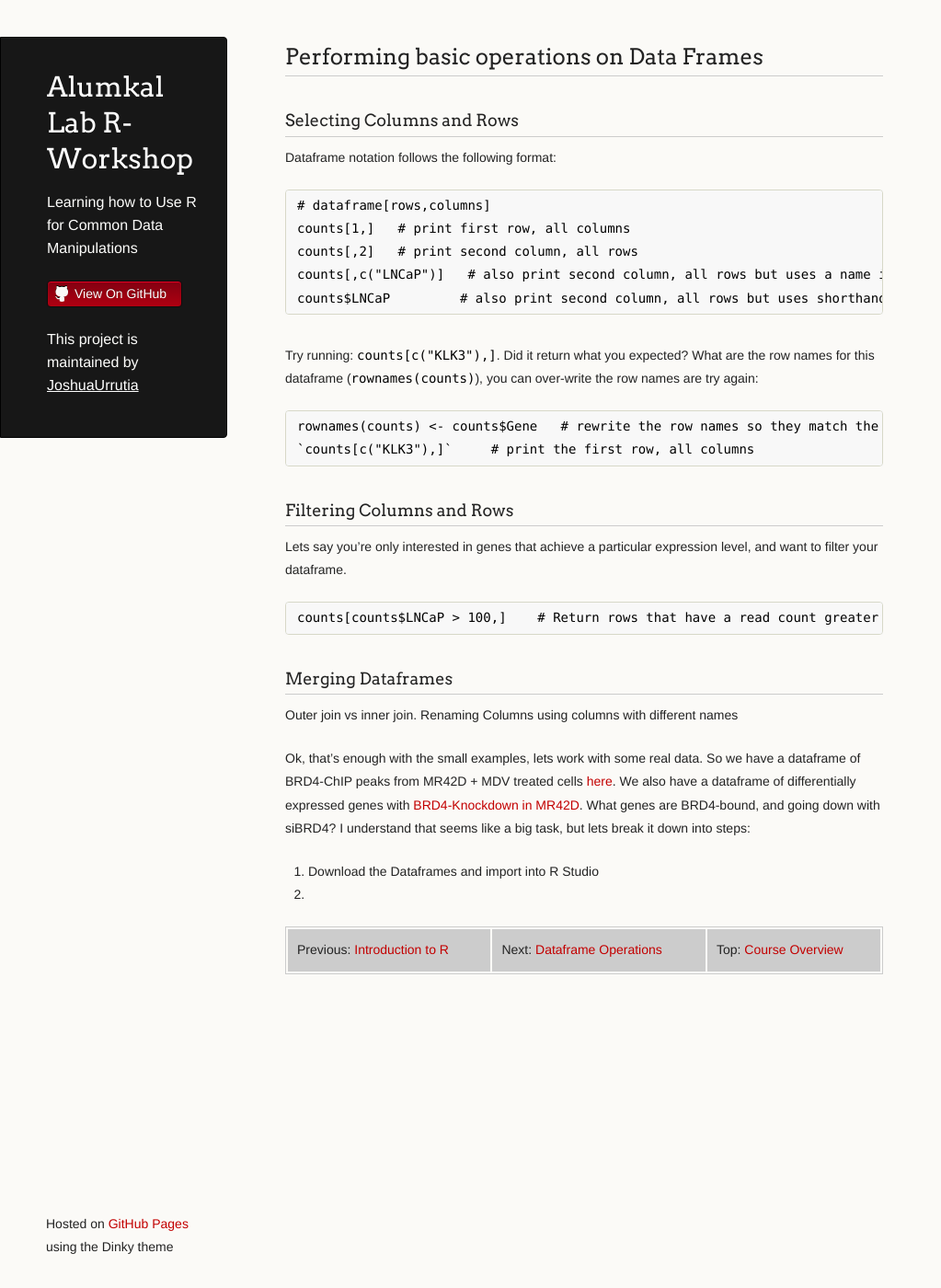
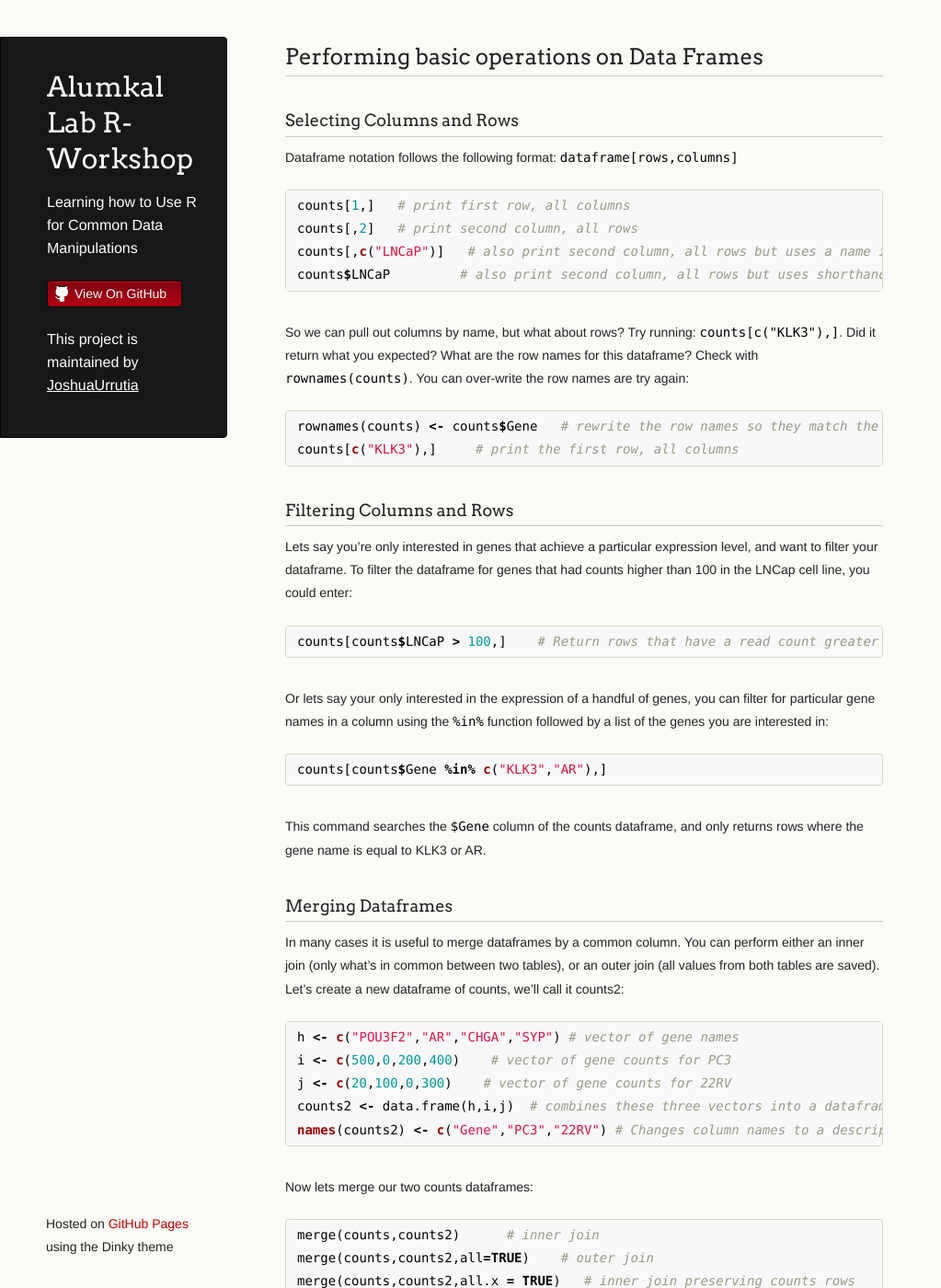
Before and after one commit to JoshuaUrrutia/R_Workshop, a Jekyll site: the page built from docs/dataframe_ops.md, in a window 1280 px wide and 1400 px high. Shown: the whole window at 92% size, without its empty margins (0-1023 px from the left). Built offline with Jekyll 4.4.1, drawn with Linux system fonts in a browser that asks for light colours; our own code applies the rules of GitHub Pages for plain Markdown files; some of the changed text lies outside the part shown.

Commit message:
updaing day 1 content

````diff
--- a/_config.yml
+++ b/_config.yml
@@ -2,3 +2,7 @@
 title: [Alumkal Lab R-Workshop]
 description: [Learning how to Use R for Common Data Manipulations]
 repository: AlumkalLab/AlumkalLab.github.io
+markdown: kramdown
+kramdown:
+  input: GFM
+  syntax_highlighter: rouge
--- a/docs/dataframe_ops.md
+++ b/docs/dataframe_ops.md
@@ -2,37 +2,100 @@
 
 ### Selecting Columns and Rows
 Dataframe notation follows the following format:
-```
-# dataframe[rows,columns]
+`dataframe[rows,columns]`
+```r
 counts[1,]   # print first row, all columns
 counts[,2]   # print second column, all rows
 counts[,c("LNCaP")]   # also print second column, all rows but uses a name instead of index number
 counts$LNCaP         # also print second column, all rows but uses shorthand notation
 ```
 
-Try running: `counts[c("KLK3"),]`. Did it return what you expected? What are the row names for this dataframe (`rownames(counts)`), you can over-write the row names are try again:
-```
+So we can pull out columns by name, but what about rows? Try running: `counts[c("KLK3"),]`. Did it return what you expected? What are the row names for this dataframe? Check with `rownames(counts)`. You can over-write the row names are try again:
+```r
 rownames(counts) <- counts$Gene   # rewrite the row names so they match the values in the Gene column (side note row names must be unique)
-`counts[c("KLK3"),]`     # print the first row, all columns
+counts[c("KLK3"),]     # print the first row, all columns
 ```
 
 ### Filtering Columns and Rows
-Lets say you're only interested in genes that achieve a particular expression level, and want to filter your dataframe.
-```
+Lets say you're only interested in genes that achieve a particular expression level, and want to filter your dataframe. To filter the dataframe for genes that had counts higher than 100 in the LNCap cell line, you could enter:
+```r
 counts[counts$LNCaP > 100,]    # Return rows that have a read count greater than 100 in LNCaP, and every column
 ```
+Or lets say your only interested in the expression of a handful of genes, you can filter for particular gene names in a column using the `%in%` function followed by a list of the genes you are interested in:
+```r
+counts[counts$Gene %in% c("KLK3","AR"),]
+```
+This command searches the `$Gene` column of the counts dataframe, and only returns rows where the gene name is equal to KLK3 or AR.
 
 ### Merging Dataframes
-Outer join vs inner join.
-Renaming Columns
-using columns with different names
+In many cases it is useful to merge dataframes by a common column. You can perform either an inner join (only what's in common between two tables), or an outer join (all values from both tables are saved). Let's create a new dataframe of counts, we'll call it counts2:
+```r
+h <- c("POU3F2","AR","CHGA","SYP") # vector of gene names
+i <- c(500,0,200,400)    # vector of gene counts for PC3
+j <- c(20,100,0,300)    # vector of gene counts for 22RV
+counts2 <- data.frame(h,i,j)  # combines these three vectors into a dataframe
+names(counts2) <- c("Gene","PC3","22RV") # Changes column names to a descriptive name
+```
 
-Ok, that's enough with the small examples, lets work with some real data. So we have a dataframe of BRD4-ChIP peaks from MR42D + MDV treated cells [here](https://ohsu.box.com/s/37e6vnkz1p54um3yutwqss2541pce294). We also have a dataframe of differentially expressed genes with [BRD4-Knockdown in MR42D](https://ohsu.box.com/s/xea7lcz848idtttiw808vabvmja5jnj8). What genes are BRD4-bound, and going down with siBRD4? I understand that seems like a big task, but lets break it down into steps:
+Now lets merge our two counts dataframes:
+
+```r
+merge(counts,counts2)      # inner join
+merge(counts,counts2,all=TRUE)    # outer join
+merge(counts,counts2,all.x = TRUE)   # inner join preserving counts rows
+merge(counts,counts2,all.y = TRUE)  # inner join preserving counts2 rows
+```
+
+Ok, that's enough with the small examples, lets work with some real data. So we have a dataframe of BRD4-ChIP peaks from MR42D + MDV treated cells [here](https://ohsu.box.com/s/37e6vnkz1p54um3yutwqss2541pce294). We also have a dataframe of differentially expressed genes with [BRD4-Knockdown in MR42D](https://ohsu.box.com/s/xea7lcz848idtttiw808vabvmja5jnj8). What genes are BRD4-bound, and are differentially expressed with siBRD4? I understand that seems like a big task, but lets break it down into steps:
 1.   Download the Dataframes and import into R Studio
-2.
+2.   Filter BRD4 peaks for +/- 5kb from TSS
+3.   Filter siBRD4 genes for significance (p-value < 0.05)
+4.   Merge the two dataframes
+
+
+Importing into R Studio
+
+```r
+MACS2_unique_MDV_BRD4_3_peaks.narrowPeak_anno <- read.delim("~/Downloads/MACS2_unique_MDV_BRD4_3_peaks.narrowPeak_anno.txt")
+
+`siBRD4.&.siCREB1.&.siEP300.&.siNTC_DESeq2` <- read.delim("~/Downloads/siBRD4 & siCREB1 & siEP300 & siNTC_DESeq2.txt")
+```
+Filter BRD4 peaks for +/- 5kb from TSS
+```r
+BRD4_Peaks <- MACS2_unique_MDV_BRD4_3_peaks.narrowPeak_anno[MACS2_unique_MDV_BRD4_3_peaks.narrowPeak_anno$Distance.to.TSS < 5000,]
+BRD4_Peaks <- BRD4_Peaks[BRD4_Peaks$Distance.to.TSS > -5000,]
+```
+Filter for significantly de genes in siBRD4
+```r
+siBRD4_DE <- `siBRD4.&.siCREB1.&.siEP300.&.siNTC_DESeq2`[`siBRD4.&.siCREB1.&.siEP300.&.siNTC_DESeq2`$padj..siBRD4.siNTC. < 0.05,]
+```
+Merge the datasets
+
+```r
+BRD4_DE_Peaks <- merge(siBRD4_DE, BRD4_Peaks, by.x = 'Gene_Symbol', by.y = 'Gene.Name')
+```
+
+Congrats, `BRD4_DE_Peaks` is a list of genes are BRD4-bound, and going differentially expressed with siBRD4!
+
+Next we'll create a heatmap of these genes.
+
+<!---
+Now let's take a look to see how many genes are duplicated:
+```r
+> length(BRD4_Peaks$Gene.Name)
+[1] 5191
+> length(unique(BRD4_Peaks$Gene.Name))
+[1] 4363
+```
+<!---
+```
+peak_list<-unique(BRD4_Peaks$Gene.Name)
+BRD4_DE_genes_with_peaks <- siBRD4_DE[siBRD4_DE$Gene_Symbol %in% peak_list,]
+```
+--->
 
 
 
 
 
-Previous: [Introduction to R](intro_to_r.md) | Next: [Dataframe Operations](dataframe_ops.md) |Top: [Course Overview](../index.md)
+Previous: [Dataframe Operations](dataframe_ops.md) | Next: [Heatmaps](heatmaps.md) |Top: [Course Overview](../index.md)
````
Also changed, not shown: docs/heatmaps.md (added, +40 -0 lines), docs/intro_to_r.md (+20 -16 lines), index.md (+1 -1 lines).
